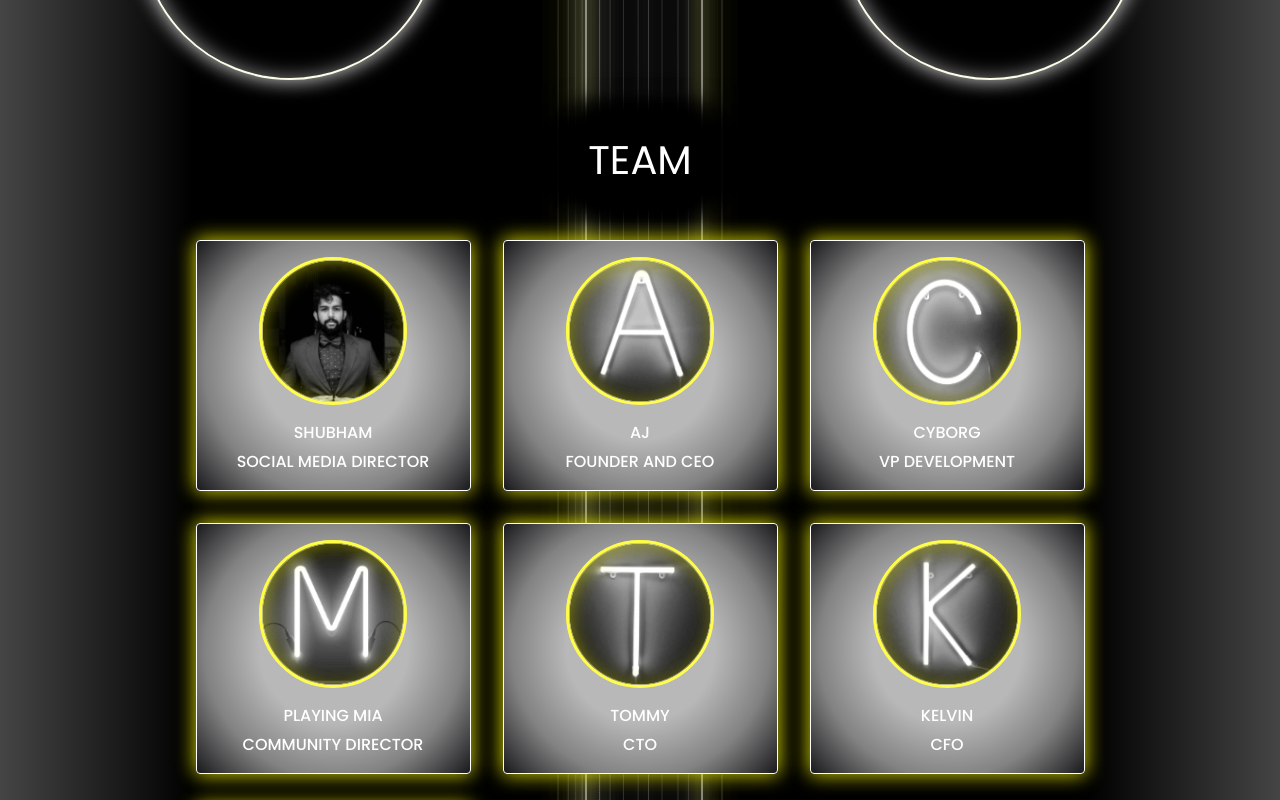
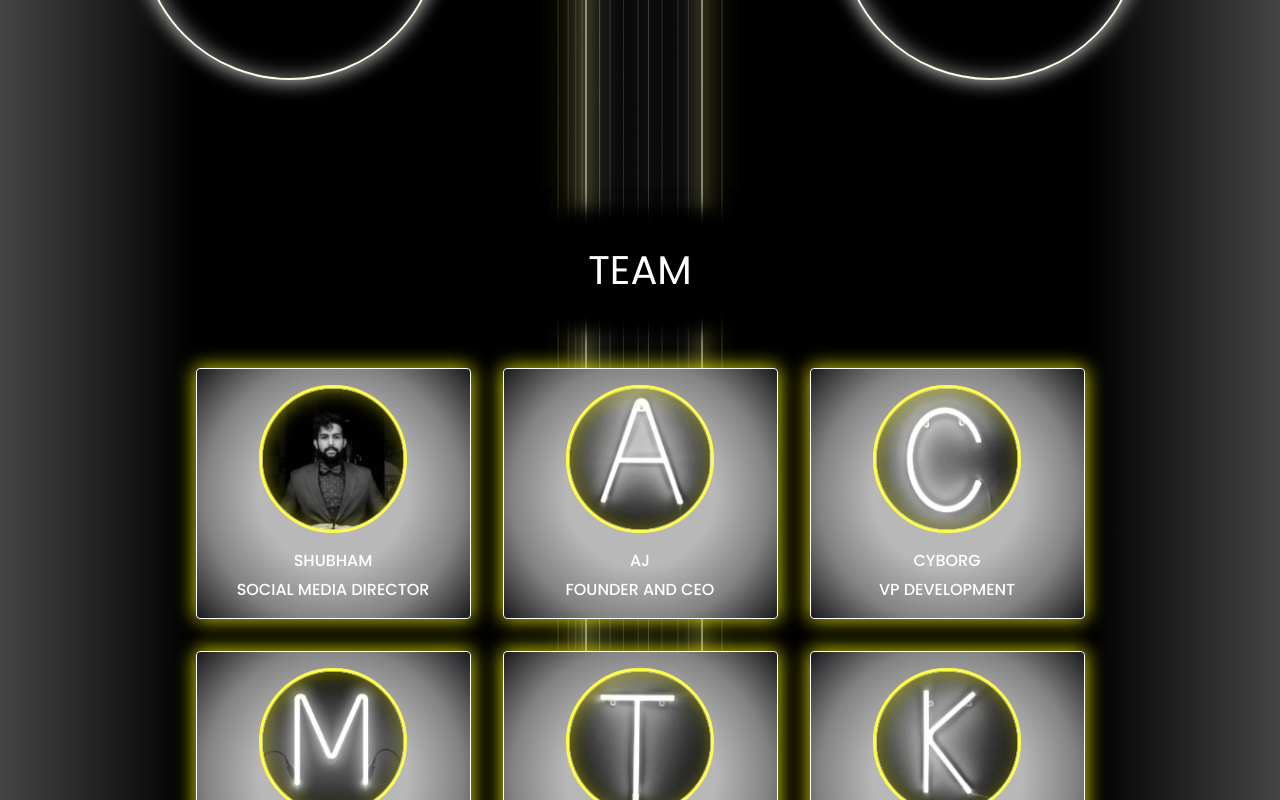
Before and after one commit to ElliotWood13/defi-landing-page, a React (Create React App) app: page / in a window 1280 px wide. Shown: the part 2520-3320 px from the top of the page. Built offline with nearby package versions, Linux system fonts and the light colour scheme.

Commit message:
Change team text spacing

```diff
--- a/src/components/organisms/teamSection/teamSection.jsx
+++ b/src/components/organisms/teamSection/teamSection.jsx
@@ -1,7 +1,7 @@
 import React from 'react'
 import { Section } from '../../layouts/section'
 import { gradient } from '../../../design'
-import { TeamSectionHeaderWrapper, TeamSectionHeaderH2, TeamCardsContainer } from './teamSection.styles'
+import { TeamContainer, TeamSectionHeaderWrapper, TeamSectionHeaderH2, TeamCardsContainer } from './teamSection.styles'
 import { TeamCard } from '../../molecules/teamCard'
 
 export const TeamSection = React.forwardRef((props, ref) => {
@@ -52,12 +52,14 @@ export const TeamSection = React.forwardRef((props, ref) => {
 
     return (
       <Section ref={ref} background={gradient.greyBlack} section='section-four'>
+        <TeamContainer>
         <TeamSectionHeaderWrapper>
           <TeamSectionHeaderH2>Team</TeamSectionHeaderH2>
         </TeamSectionHeaderWrapper>
         <TeamCardsContainer>
           { team.map(teamMember => <TeamCard key={teamMember.id} name={teamMember.name} position={teamMember.position} imageSrc={teamMember.imgSrc} />) }
         </TeamCardsContainer>
+        </TeamContainer>
       </Section>
     )
 })
--- a/src/components/organisms/teamSection/teamSection.styles.js
+++ b/src/components/organisms/teamSection/teamSection.styles.js
@@ -1,12 +1,15 @@
 import styled from 'styled-components'
 import { pxToRem, mediaQuery, fontWeight } from '../../../design'
+
+const TeamContainer = styled.div`
+  position: relative;
+`
 
 const TeamCardsContainer = styled.div`
   display: grid;
   gap: ${pxToRem(32)} ${pxToRem(32)};
 
   ${mediaQuery.sm} {
-    position: relative;
     grid-template-columns: repeat(2, 1fr);
   }
 
@@ -17,8 +20,8 @@ const TeamCardsContainer = styled.div`
 
 const TeamSectionHeaderWrapper = styled.div`
   ${mediaQuery.sm} {
-    position: absolute;
-    top: -${pxToRem(50)};
+    width: fit-content;
+    margin: 0 auto;
     box-shadow: 0px -13px 22px 13px #000, 0px 13px 22px 13px #000,
       0px 0px 19px 20px #000 inset, 20px 0px 22px 20px #000,
       -20px 0px 22px 20px #000;
@@ -39,9 +42,15 @@ const TeamSectionHeaderH2 = styled.h2`
   text-transform: uppercase;
   text-align: center;
   margin-bottom: ${pxToRem(40)};
+  width: ${pxToRem(150)};
 
   ${mediaQuery.sm} {
-    margin-bottom: 0;
+    margin-bottom: ${pxToRem(68)};
   }
 `
-export { TeamSectionHeaderWrapper, TeamSectionHeaderH2, TeamCardsContainer }
+export {
+  TeamContainer,
+  TeamSectionHeaderWrapper,
+  TeamSectionHeaderH2,
+  TeamCardsContainer,
+}
```
